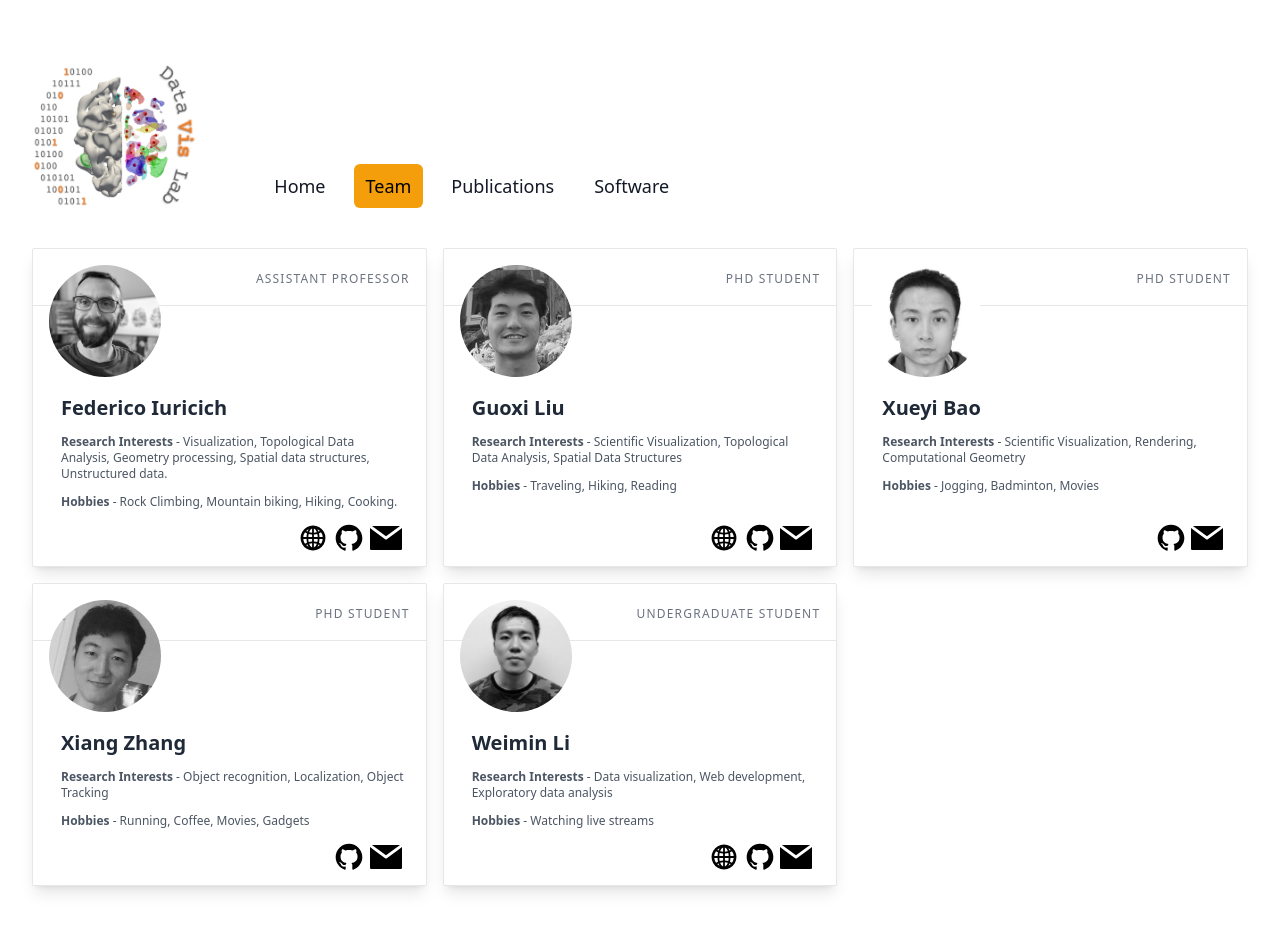
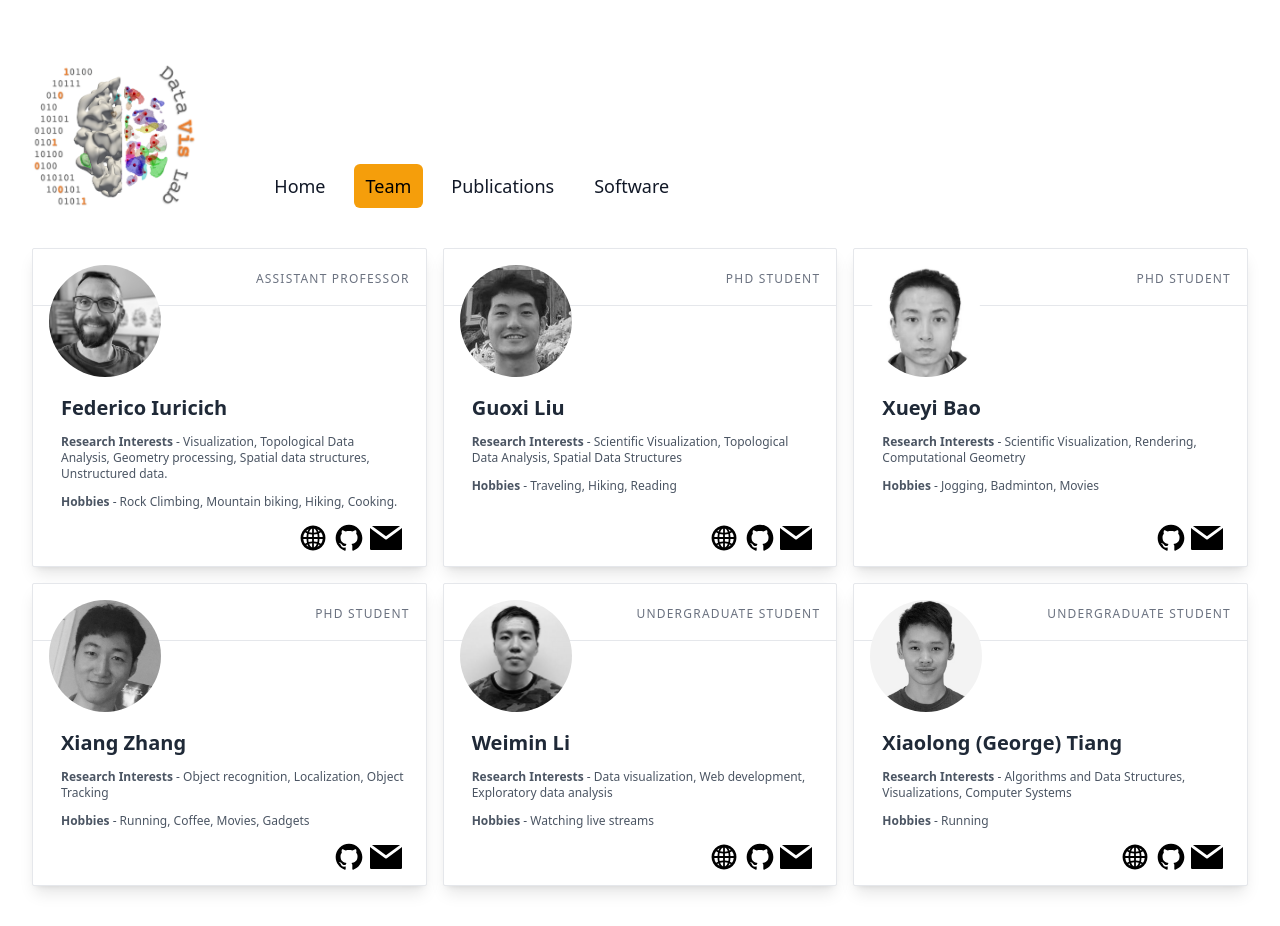
Before and after one commit to DaVisLab/DaVisLab.github.io, a website: page team.html in a window 1280 px wide. Drawn offline with Linux system fonts and the light colour scheme.

Commit message:
George added to the group

```diff
--- a/team.html
+++ b/team.html
@@ -192,6 +192,40 @@
       </div>
 
 
+      <div class="relative rounded-sm border border-gray-200 bg-white shadow-lg">
+        <img src="img/people/george.jpg" class="w-28 rounded-full absolute top-0 m-4 z-30 absolute grayscale hover:grayscale-0" alt="">
+        <div class="text-right p-4">
+          <span class="text-xs text-gray-500 tracking-widest uppercase">Undergraduate Student</span>
+        </div>
+
+        <div class="flex items-center relative">
+          <div class="border-t border-gray-200 z-20 w-full"></div>
+        </div>
+        <div class="px-2 pb-4 pt-14">
+          <p class="text-gray-600 text-xs pl-2 m-3">
+            <h2 class="text-gray-800 text-xl font-bold pt-5 m-3 pl-2">Xiaolong (George) Tiang</h2>
+
+          </p>
+          <p class="text-gray-600 text-xs pl-2 m-3">
+            <span class="font-bold">Research Interests </span>
+            - Algorithms and Data Structures, Visualizations, Computer Systems
+          </p>
+          <p class="text-gray-600 text-xs pl-2 mx-3 mb-10">
+            <span class="font-bold">Hobbies </span>
+            - Running
+          </p>
+        </div>
+
+        <div class="absolute bottom-0 right-0">
+          <a href=""><img src="img/web.svg" class="w-8 pb-3 tracking-widest inline "alt=""></a>
+          <a href="https://github.com/xiaolong-tian-19"><img src="img/github.svg" class="w-8 pb-3 tracking-widest inline "alt=""></a>
+          <a href="mailto:xt@g.clemson.edu"><img src="img/email-svgrepo-com.svg" class="w-8 pb-3 mr-6 tracking-widest inline "alt=""></a>
+        </div>
+      </div>
+
+
+
+
     </div>
   </div>
 
```
Also changed, not shown: img/people/george.jpg (added), 3 other files.
